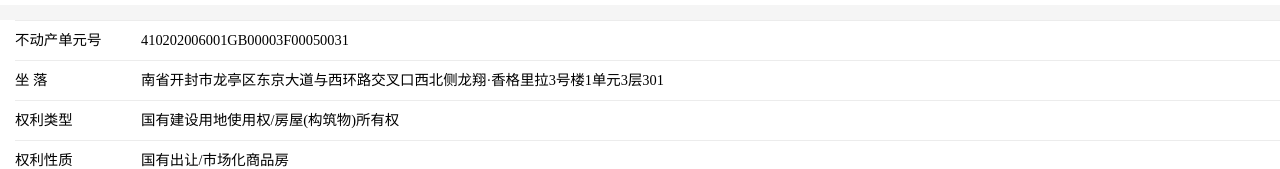
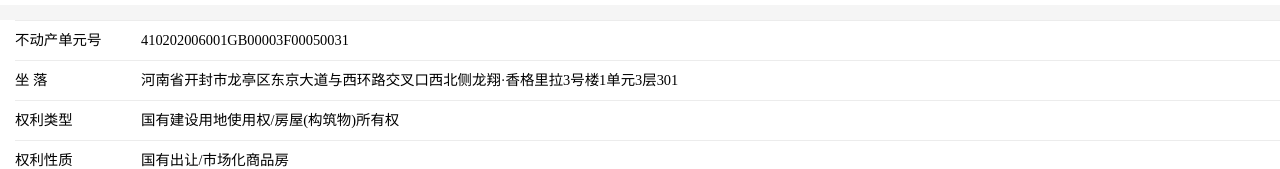
Before and after one commit to yygua/41000077953, a plain HTML site: page index.html in a window 1280 px wide. Shown: the part 331-500 px from the top of the page. Drawn offline with Linux system fonts and the light colour scheme; some packages are replaced by stand-ins of ours; a script that the page names is missing.

Commit message:
Update index.html

```diff
--- a/index.html
+++ b/index.html
@@ -486,7 +486,7 @@
                 <div class="weui_cell">
                     <div class="weui_cell_hd"><label class="weui_label">坐 落</label></div>
                     <div class="weui_cell_bd weui_cell_primary ">
-                        南省开封市龙亭区东京大道与西环路交叉口西北侧龙翔·香格里拉3号楼1单元3层301
+                        河南省开封市龙亭区东京大道与西环路交叉口西北侧龙翔·香格里拉3号楼1单元3层301
                     </div>
                 </div>
                 <div class="weui_cell">
```
